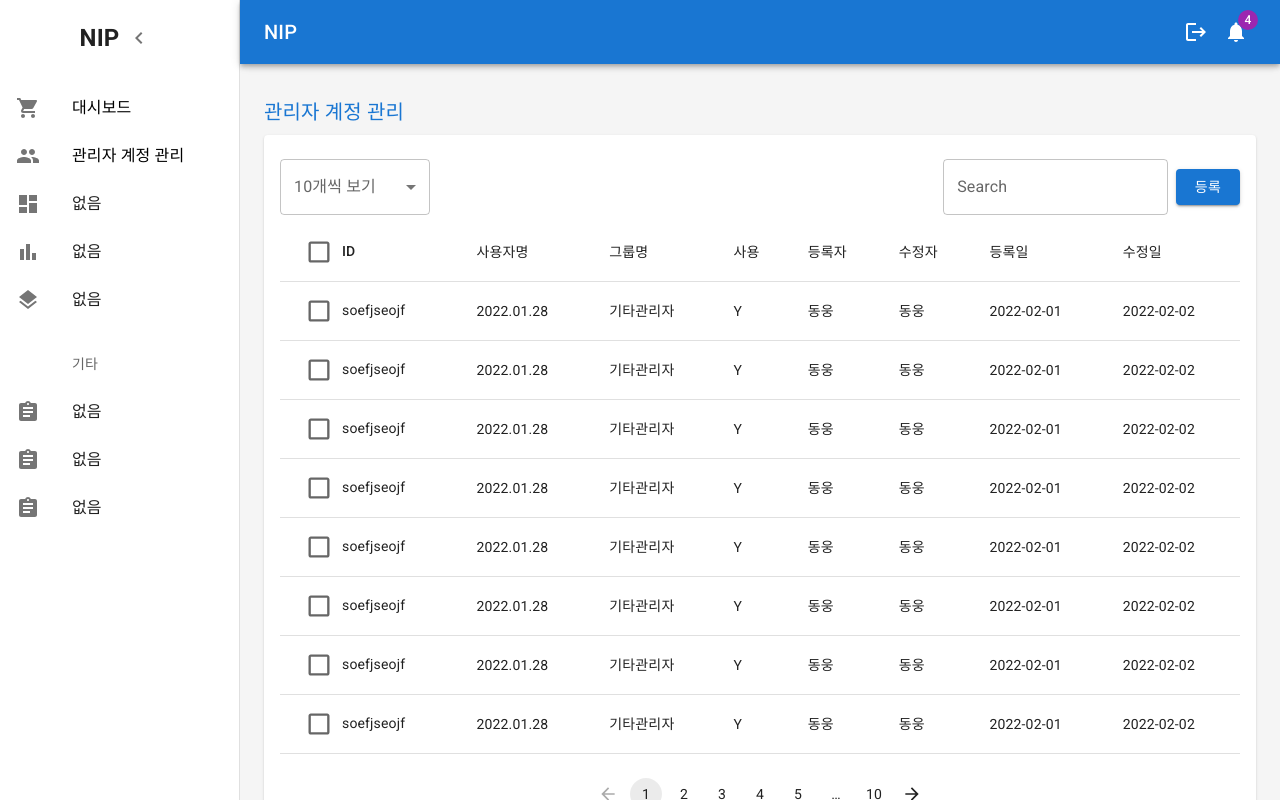
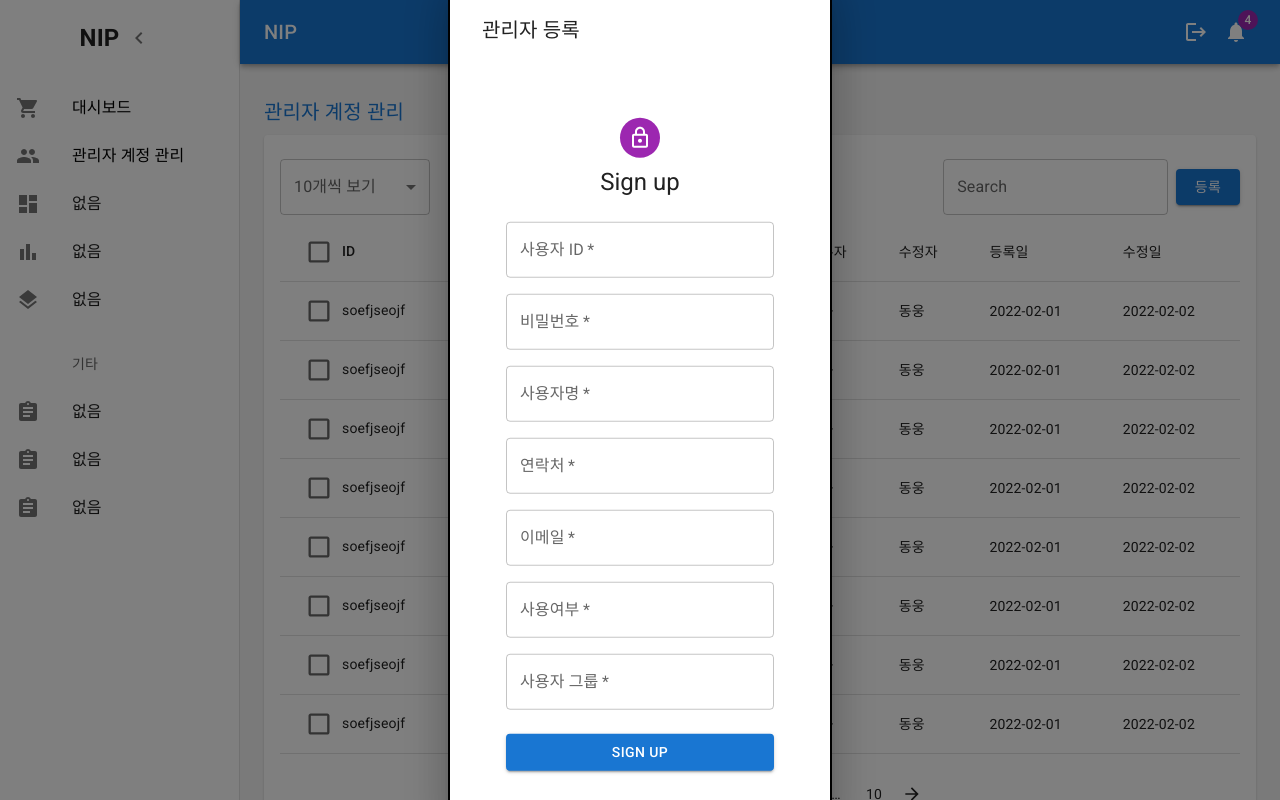
Before and after one commit to chainlabs21/nip-admin-20220128, a React (Create React App) app: page /users in a window 1280 px wide. Both pictures are taken after a click on the button "등록". Built offline with nearby package versions, Linux system fonts and the light colour scheme.

Commit message:
markup register owner account modal

```diff
--- a/src/components/input/button/ContainedButton.tsx
+++ b/src/components/input/button/ContainedButton.tsx
@@ -4,12 +4,15 @@
 
 interface ButtonProps {
   subject: string
+  handleOpen?: () => void
 }
 
-export default function ContainedButton({ subject }: ButtonProps) {
+export default function ContainedButton({ subject, handleOpen }: ButtonProps) {
   return (
     <Stack direction="row" spacing={2}>
-      <Button variant="contained">{subject}</Button>
+      <Button onClick={handleOpen} variant="contained">
+        {subject}
+      </Button>
     </Stack>
   )
 }
--- /dev/null
+++ b/src/page/sign-up/SignUp.tsx
@@ -0,0 +1,137 @@
+import * as React from 'react'
+import Avatar from '@mui/material/Avatar'
+import Button from '@mui/material/Button'
+import CssBaseline from '@mui/material/CssBaseline'
+import TextField from '@mui/material/TextField'
+import FormControlLabel from '@mui/material/FormControlLabel'
+import Checkbox from '@mui/material/Checkbox'
+import Link from '@mui/material/Link'
+import Grid from '@mui/material/Grid'
+import Box from '@mui/material/Box'
+import LockOutlinedIcon from '@mui/icons-material/LockOutlined'
+import Typography from '@mui/material/Typography'
+import Container from '@mui/material/Container'
+import { createTheme, ThemeProvider } from '@mui/material/styles'
+
+const theme = createTheme()
+
+export default function SignUp() {
+  const handleSubmit = (event: React.FormEvent<HTMLFormElement>) => {
+    event.preventDefault()
+    const data = new FormData(event.currentTarget)
+    console.log({
+      email: data.get('email'),
+      password: data.get('password'),
+    })
+  }
+
+  return (
+    <ThemeProvider theme={theme}>
+      <Container component="main" maxWidth="xs">
+        <CssBaseline />
+        <Box
+          sx={{
+            marginTop: 8,
+            display: 'flex',
+            flexDirection: 'column',
+            alignItems: 'center',
+          }}
+        >
+          <Avatar sx={{ m: 1, bgcolor: 'secondary.main' }}>
+            <LockOutlinedIcon />
+          </Avatar>
+          <Typography component="h1" variant="h5">
+            Sign up
+          </Typography>
+          <Box
+            component="form"
+            noValidate
+            onSubmit={handleSubmit}
+            sx={{ mt: 3 }}
+          >
+            <Grid container spacing={2}>
+              <Grid item xs={12}>
+                <TextField
+                  required
+                  fullWidth
+                  id="accountId"
+                  label="사용자 ID"
+                  name="accountId"
+                  autoComplete="off"
+                />
+              </Grid>
+              <Grid item xs={12}>
+                <TextField
+                  required
+                  fullWidth
+                  id="password"
+                  label="비밀번호"
+                  name="password"
+                  autoComplete="off"
+                />
+              </Grid>
+              <Grid item xs={12}>
+                <TextField
+                  required
+                  fullWidth
+                  id="name"
+                  label="사용자명"
+                  name="name"
+                  autoComplete="off"
+                />
+              </Grid>
+              <Grid item xs={12}>
+                <TextField
+                  required
+                  fullWidth
+                  name="call"
+                  label="연락처"
+                  id="call"
+                  autoComplete="off"
+                />
+              </Grid>
+              <Grid item xs={12}>
+                <TextField
+                  required
+                  fullWidth
+                  name="email"
+                  label="이메일"
+                  id="email"
+                  autoComplete="off"
+                />
+              </Grid>
+              <Grid item xs={12}>
+                <TextField
+                  required
+                  fullWidth
+                  name="use"
+                  label="사용여부"
+                  id="use"
+                  autoComplete="off"
+                />
+              </Grid>
+              <Grid item xs={12}>
+                <TextField
+                  required
+                  fullWidth
+                  name="useGroup"
+                  label="사용자 그룹"
+                  id="useGroup"
+                  autoComplete="off"
+                />
+              </Grid>
+            </Grid>
+            <Button
+              type="submit"
+              fullWidth
+              variant="contained"
+              sx={{ mt: 3, mb: 2 }}
+            >
+              Sign Up
+            </Button>
+          </Box>
+        </Box>
+      </Container>
+    </ThemeProvider>
+  )
+}
--- a/src/page/users/Users.tsx
+++ b/src/page/users/Users.tsx
@@ -12,12 +12,16 @@
   FormControl,
   InputLabel,
   MenuItem,
+  Modal,
   Paper,
   Select,
 } from '@mui/material'
 import BasicDateRangePicker from '../../components/date-range/DateRangePicker'
 import BasicTextFields from '../../components/input/search/SearchField'
 import ContainedButton from '../../components/input/button/ContainedButton'
+import Box from '@mui/material/Box'
+import Typography from '@mui/material/Typography'
+import SignUp from '../sign-up/SignUp'
 
 function createData(
   id: number,
@@ -126,9 +130,40 @@
 
 const label = { inputProps: { 'aria-label': 'Checkbox demo' } }
 
+const style = {
+  position: 'absolute' as 'absolute',
+  top: '50%',
+  left: '50%',
+  transform: 'translate(-50%, -50%)',
+  width: '30%',
+  bgcolor: 'background.paper',
+  border: '2px solid #000',
+  boxShadow: 24,
+  p: 4,
+}
+
 const Users = () => {
+  const [open, setOpen] = React.useState(false)
+  const handleOpen = () => setOpen(true)
+  const handleClose = () => setOpen(false)
+
   return (
     <>
+      {/* Create owner modal */}
+      <Modal
+        open={open}
+        onClose={handleClose}
+        aria-labelledby="modal-modal-title"
+        aria-describedby="modal-modal-description"
+      >
+        <Box sx={style}>
+          <Typography id="modal-modal-title" variant="h6" component="h2">
+            관리자 등록
+          </Typography>
+          <SignUp />
+        </Box>
+      </Modal>
+
       <Title>관리자 계정 관리</Title>
       <Paper
         sx={{
@@ -166,7 +201,7 @@
 
           <article style={{ display: 'flex', alignItems: 'center' }}>
             <BasicTextFields label={'Search'} />
-            <ContainedButton subject={'등록'} />
+            <ContainedButton handleOpen={handleOpen} subject={'등록'} />
           </article>
         </article>
 
```
